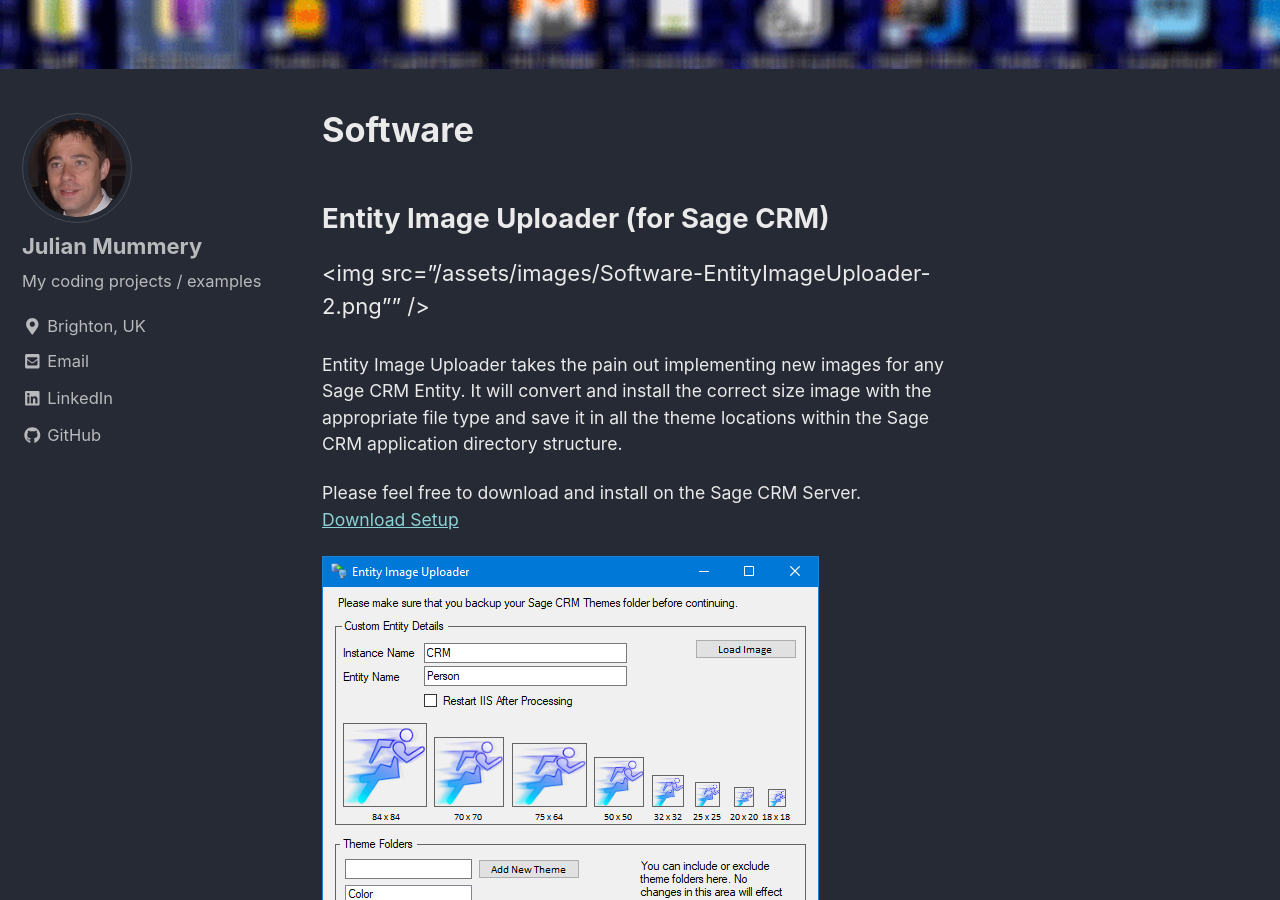
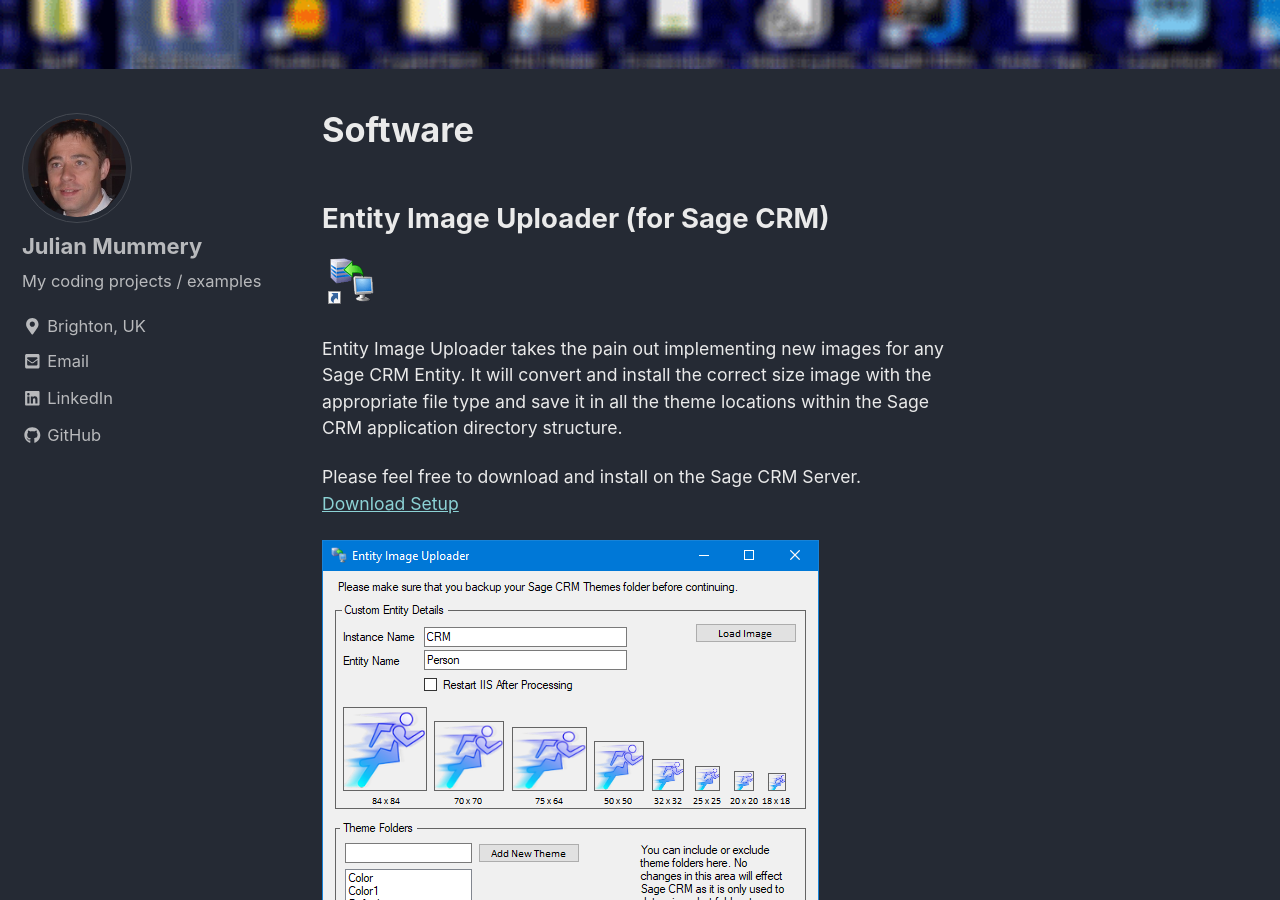
Before and after one commit to julianmummery/julianmummery.github.io, a Jekyll site: the page built from _pages/software.md, in a window 1280 px wide and 900 px high, scrolled down 319 px. Built offline with Jekyll 4.4.1, drawn with Linux system fonts in a browser that asks for light colours; nearby versions of some CDN libraries.

Commit message:
Update software.md

```diff
--- a/_pages/software.md
+++ b/_pages/software.md
@@ -7,7 +7,7 @@
    image: "/assets/images/header-software.png"
 ---
 <h2>Entity Image Uploader (for Sage CRM)</h2>
-<img src="/assets/images/Software-EntityImageUploader-2.png"" />
+<img src="/assets/images/Software-EntityImageUploader-2.png" />
 <p style="font-size:0.80em; margin-top:0;">Entity Image Uploader takes the pain out implementing new images for any Sage CRM Entity. It will convert and install the correct size image with the appropriate file type and save it in all the theme locations within the Sage CRM application directory structure.</p>
 <p style="font-size:0.80em; margin-top:0;">Please feel free to download and install on the Sage CRM Server.<br><a href="https://1drv.ms/u/s!At3810Vk-70NgU3xinJIc_Y4BJM-?e=IeqxAM" target="_blank">Download Setup</a></p>
 <img src="/assets/images/Software-EntityImageUploader-1.png" />
```
